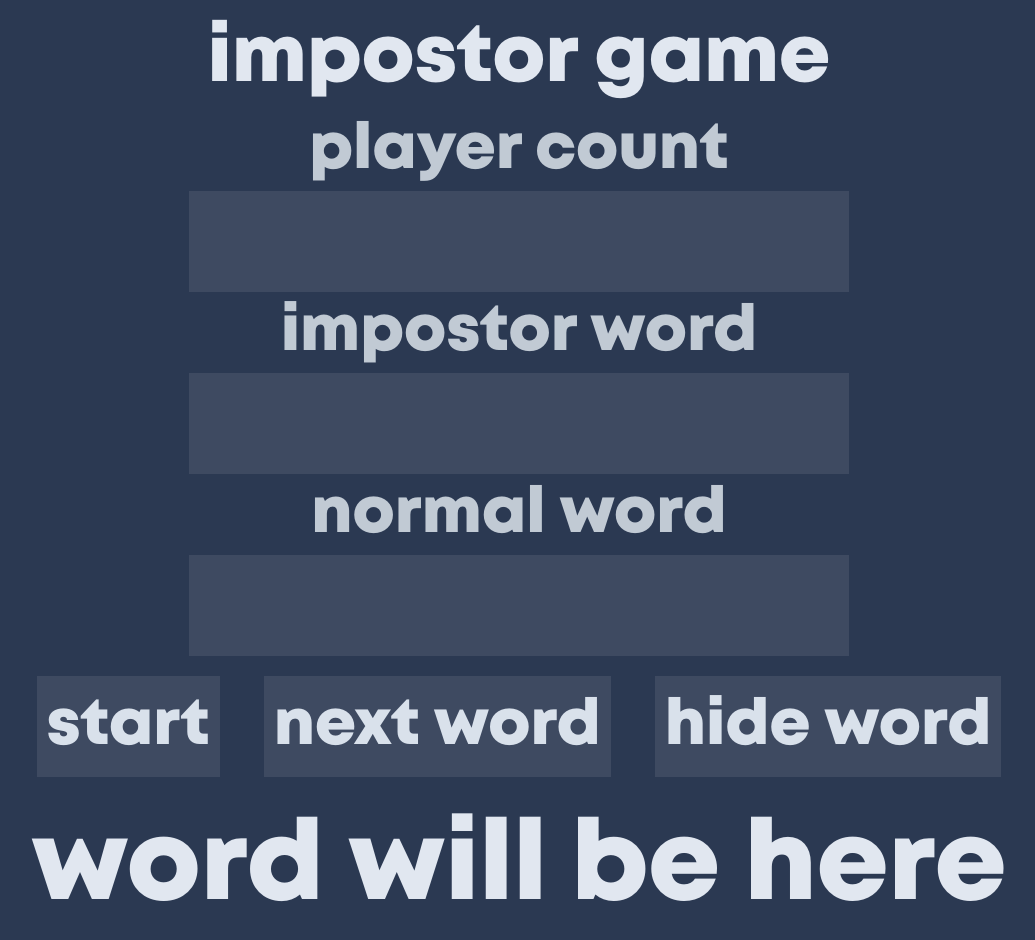
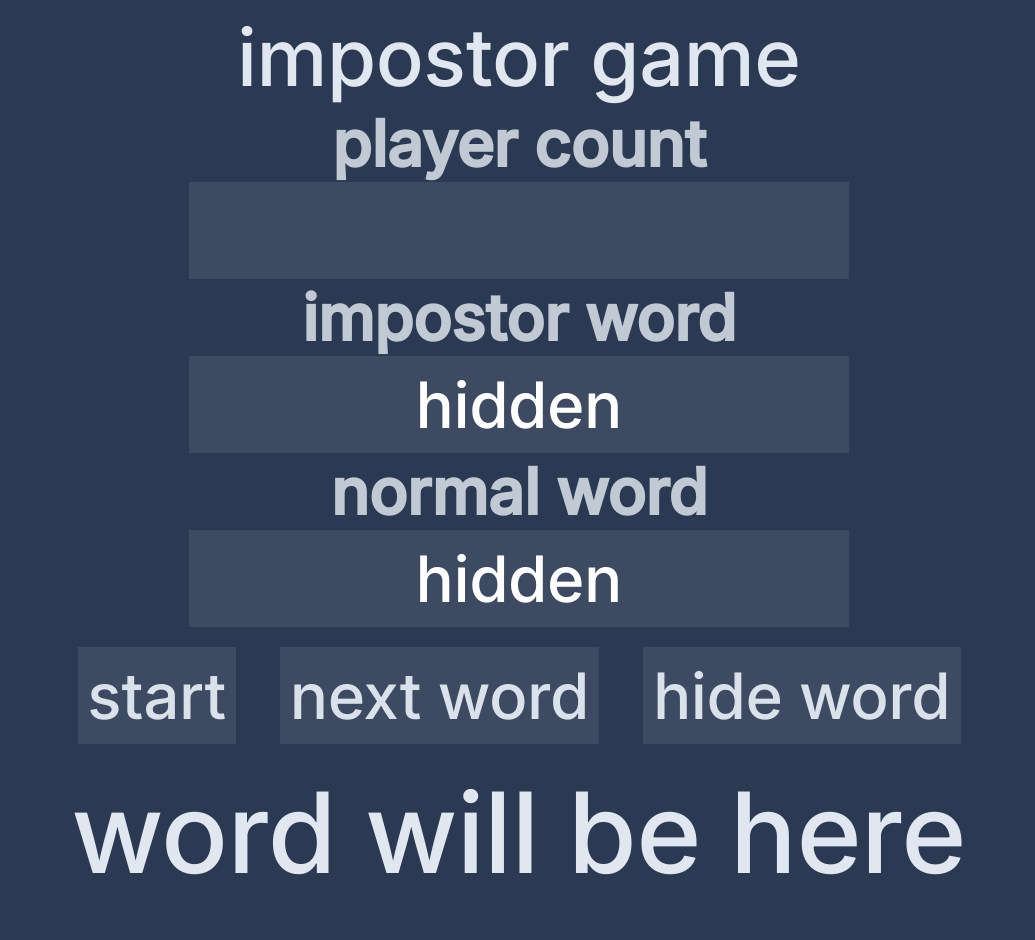
Before and after one commit to twotide/impostor, a plain HTML site: page index.html in a window 1280 px wide. Both pictures are taken after a click on the button "start". Shown: the whole page, without its empty margins (121-1156 px from the left). After the commit the page ends 908 px from the top, so only its background shows below. Drawn offline with Linux system fonts and the light colour scheme.

Commit message:
font change, added round counter

```diff
--- a/script.js
+++ b/script.js
@@ -13,24 +13,28 @@ function start()
     impostorWord = document.getElementById("input1").value;
     normalWord = document.getElementById("input2").value;
 
-    players = document.getElementById("playerInput").value;
-    impostorId = Math.floor(Math.random() * players);
+    players = parseInt(document.getElementById("playerInput").value);
+    impostorId = Math.floor(Math.random() * (players - 1));
 
     round = 0;
+
+    document.getElementById("input1").value = "hidden";
+    document.getElementById("input2").value = "hidden";
 }
 
 function nextWord()
 {
     if (round === impostorId)
     {
-        wordText.textContent = impostorWord;
+        wordText.textContent = (impostorWord + " (player " + (round + 1) + "/" + players + ")");
     }
     else
     {
-        wordText.textContent = normalWord;
+        wordText.textContent = (normalWord + " (player " + (round + 1) + "/" + players + ")");
     }
 
-    round++;
+    if (round >= players) wordText.textContent = "all words are done";
+    else round++;
 }
 
 function hideWord()
--- a/style.css
+++ b/style.css
@@ -1,6 +1,6 @@
 @font-face {
-    font-family: "mont";
-    src: url(Mont-HeavyDEMO.otf);
+    font-family: "inter";
+    src: url(Inter_18pt-Medium.ttf);
 }
 
 body {background-color: rgb(43, 57, 82);}
@@ -8,7 +8,7 @@ body {background-color: rgb(43, 57, 82);}
 .title
 {
     text-align: center;
-    font-family: "mont";
+    font-family: "inter";
     font-size: 5em;
     color:rgb(225, 231, 240);
     padding:0px;
@@ -18,7 +18,7 @@ body {background-color: rgb(43, 57, 82);}
 .wordText
 {
     text-align: center;
-    font-family: "mont";
+    font-family: "inter";
     font-size: 7em;
     color:rgb(225, 231, 240);
     padding:0px;
@@ -28,7 +28,7 @@ body {background-color: rgb(43, 57, 82);}
 h1
 {
     text-align: center;
-    font-family: "mont";
+    font-family: "inter";
     font-size: 4em;
     color:rgb(193, 202, 212);
     padding:0px;
@@ -38,7 +38,7 @@ h1
 .input
 {
     text-align: center;
-    font-family: "mont";
+    font-family: "inter";
     font-size: 4em;
     background-color: rgb(62, 74, 97);
     border: none;
@@ -55,7 +55,7 @@ h1
 .button1
 {
     text-align: center;
-    font-family: "mont";
+    font-family: "inter";
     font-size: 4em;
     color:rgb(217, 225, 235);
     background-color: rgb(62, 74, 97);
```
Also changed, not shown: Inter_18pt-Medium.ttf (added), Mont-HeavyDEMO.otf (deleted).
